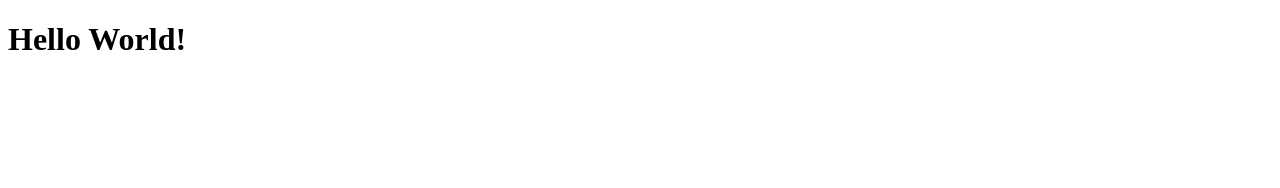
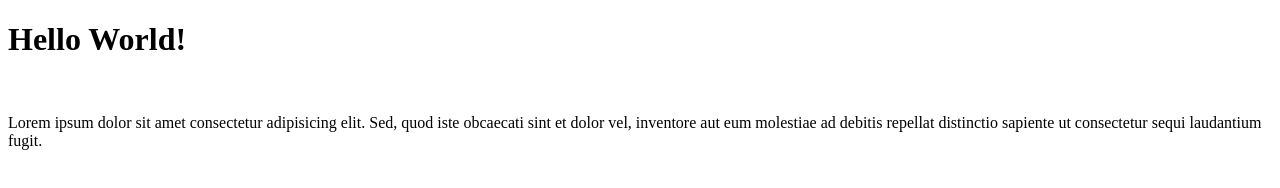
Before and after one commit to graysonm23/Taste-Buds, a plain HTML site: page index.html in a window 1280 px wide. Drawn offline with Linux system fonts and the light colour scheme.

Commit message:
added paragraph text

```diff
--- a/index.html
+++ b/index.html
@@ -10,6 +10,9 @@
 
 <body>
     <h1>Hello World!</h1>
+    <br>
+    <p>Lorem ipsum dolor sit amet consectetur adipisicing elit. Sed, quod iste obcaecati sint et dolor vel, inventore
+        aut eum molestiae ad debitis repellat distinctio sapiente ut consectetur sequi laudantium fugit.</p>
 
 
 </body>
```
